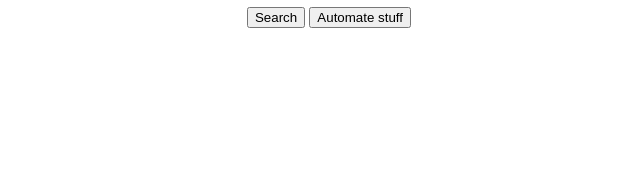
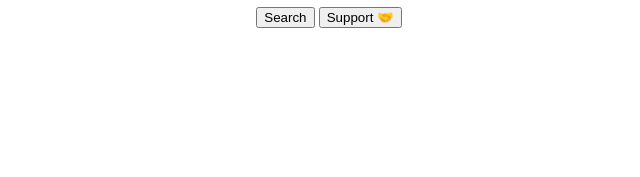
Before and after one commit to automated-apps/lmgtfy, a plain HTML site: page index.html in a window 1280 px wide. Shown: the part 435-612 px from the top of the page, 311-951 px from the left. Drawn offline with nearby package versions, Linux system fonts and the light colour scheme.

Commit message:
Update index.html

```diff
--- a/index.html
+++ b/index.html
@@ -62,7 +62,7 @@ body{
       <input type="text" id="searchbox" class="searchTerm" placeholder="What are you looking for?" autofocus/>
    </div>
    <button type="button" id="search_button" onclick="demo()">Search</button>
-   <button type="button" onclick="alert('Hello world!')">Automate stuff</button>
+   <button type="button" onclick="window.open('https://www.buymeacoffee.com/lmgtfy');">Support &#129309;</button>
 
 <div id="footer">
    <p style="font-size: small; color: grey;">© Copyright 2024. - This site is not associated with Google in any way. GOOGLE is a trademark of Google Inc. <a href="">Automate stuff</a></p>
```
